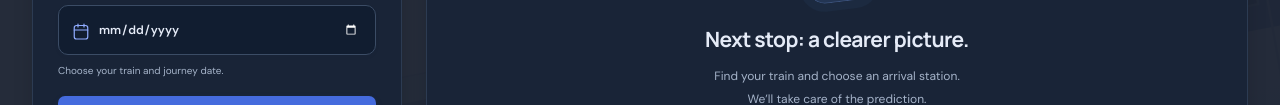
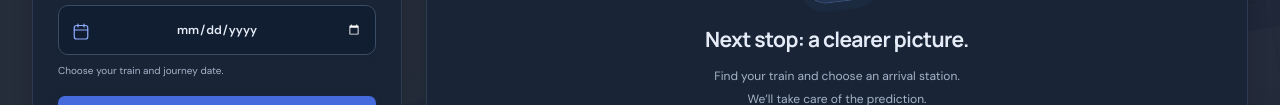
Before and after one commit to safvenn/luminar, a plain HTML site: page frontend/index.html in a window 1280 px wide. Shown: the part 364-469 px from the top of the page. Drawn offline with Linux system fonts and the light colour scheme; files that its build step writes are made by us from their sources.

Commit message:
Center native date text within journey date field

```diff
--- a/frontend/index.html
+++ b/frontend/index.html
@@ -1,6 +1,6 @@
 <!doctype html>
 <html lang="en" data-theme="dark">
-<head><meta charset="UTF-8"><meta name="viewport" content="width=device-width, initial-scale=1"><meta name="theme-color" content="#101827"><title>Railcast — A little foresight. A better journey.</title><script>try{if(localStorage.getItem("railcast-theme")==="light")document.documentElement.dataset.theme="light"}catch{}</script><link rel="stylesheet" href="/assets/styles.css?v=20261102-iphone-date"><script src="/assets/app.js?v=20261102-mobile" defer></script></head>
+<head><meta charset="UTF-8"><meta name="viewport" content="width=device-width, initial-scale=1"><meta name="theme-color" content="#101827"><title>Railcast — A little foresight. A better journey.</title><script>try{if(localStorage.getItem("railcast-theme")==="light")document.documentElement.dataset.theme="light"}catch{}</script><link rel="stylesheet" href="/assets/styles.css?v=20261102-date-center"><script src="/assets/app.js?v=20261102-mobile" defer></script></head>
 <body>
 <svg class="icon-library" xmlns="http://www.w3.org/2000/svg"><symbol id="train-icon" viewBox="0 0 24 24"><rect x="5" y="3" width="14" height="15" rx="4"/><path d="M5 10h14M12 3v7M8 18l-2 3m10-3 2 3M8 14h1m6 0h1"/></symbol><symbol id="arrow-icon" viewBox="0 0 24 24"><path d="M4 12h16m-6-6 6 6-6 6"/></symbol><symbol id="clock-icon" viewBox="0 0 24 24"><circle cx="12" cy="12" r="9"/><path d="M12 7v5l3 2"/></symbol><symbol id="calendar-icon" viewBox="0 0 24 24"><rect x="3" y="4" width="18" height="18" rx="3"/><line x1="16" y1="2" x2="16" y2="6"/><line x1="8" y1="2" x2="8" y2="6"/><line x1="3" y1="10" x2="21" y2="10"/></symbol><symbol id="pin-icon" viewBox="0 0 24 24"><path d="M19 10c0 5-7 11-7 11S5 15 5 10a7 7 0 1 1 14 0Z"/><circle cx="12" cy="10" r="2"/></symbol></svg>
 <header class="header"><a class="brand" href="./"><span class="brand-mark"><svg><use href="#train-icon"/></svg></span>railcast<span class="brand-dot">.</span></a><nav aria-label="Main navigation"><a class="active" href="#predictor">Delay predictor</a><a href="#how-it-works">How it works <span>↗</span></a></nav><span class="header-note"><span class="status-dot"></span> Made for Indian railways</span><button type="button" id="theme-toggle" class="theme-toggle" aria-label="Switch to light mode" aria-pressed="true" title="Switch to light mode"><svg class="theme-moon" viewBox="0 0 24 24" aria-hidden="true"><path d="M20.5 13A8.5 8.5 0 0 1 11 3.5 8.5 8.5 0 1 0 20.5 13Z"/></svg><svg class="theme-sun" viewBox="0 0 24 24" aria-hidden="true"><circle cx="12" cy="12" r="4"/><path d="M12 2v2m0 16v2M2 12h2m16 0h2M4.93 4.93l1.42 1.42m11.3 11.3 1.42 1.42M4.93 19.07l1.42-1.42m11.3-11.3 1.42-1.42"/></svg></button></header>
--- a/frontend/styles.css
+++ b/frontend/styles.css
@@ -154,3 +154,29 @@ html[data-theme="dark"]{color-scheme:dark;--bg:#101827;--ink:#e5ebf7;--muted:#a6
   min-width: 0;
   padding: 0;
 }
+
+/* Center the native date value, including Safari's internal date editor. */
+.date-input-wrap input[type="date"] {
+  padding: 0 39px;
+  text-align: center;
+  line-height: 48px;
+}
+.date-input-wrap input[type="date"]::-webkit-date-and-time-value {
+  width: 100%;
+  margin: 0;
+  text-align: center;
+  line-height: 48px;
+}
+.date-input-wrap input[type="date"]::-webkit-datetime-edit {
+  display: inline-flex;
+  justify-content: center;
+  align-items: center;
+  padding: 0;
+}
+.date-input-wrap input[type="date"]::-webkit-calendar-picker-indicator {
+  position: absolute;
+  right: 14px;
+  top: 50%;
+  margin: 0;
+  transform: translateY(-50%);
+}
```
